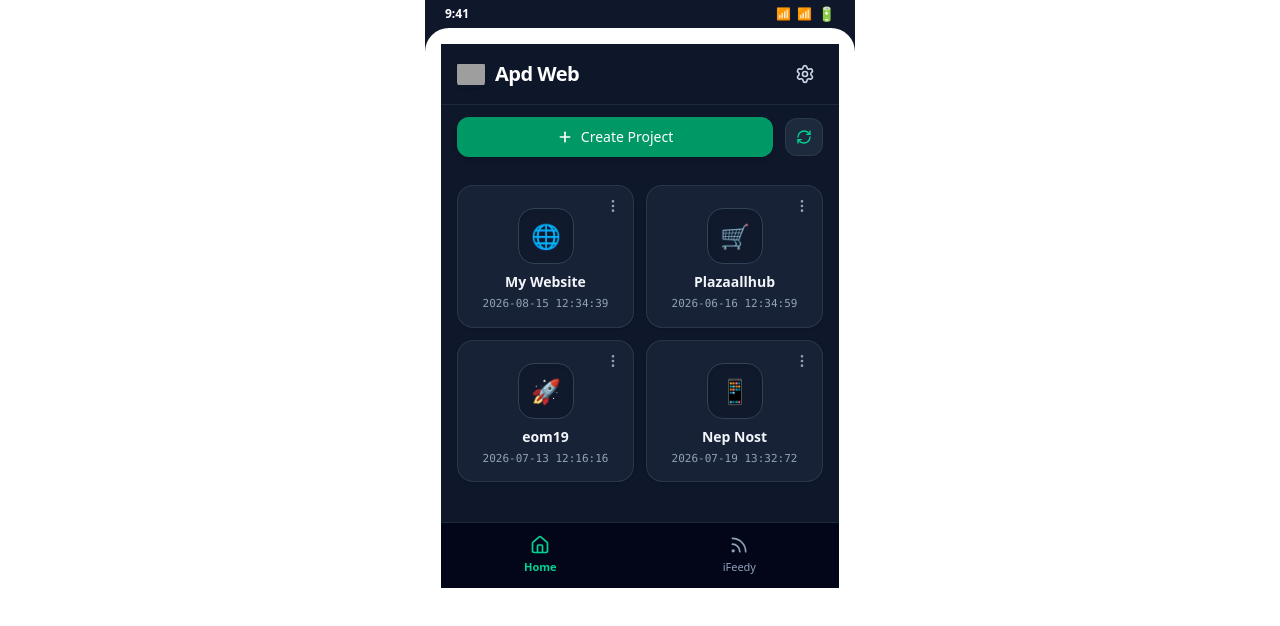
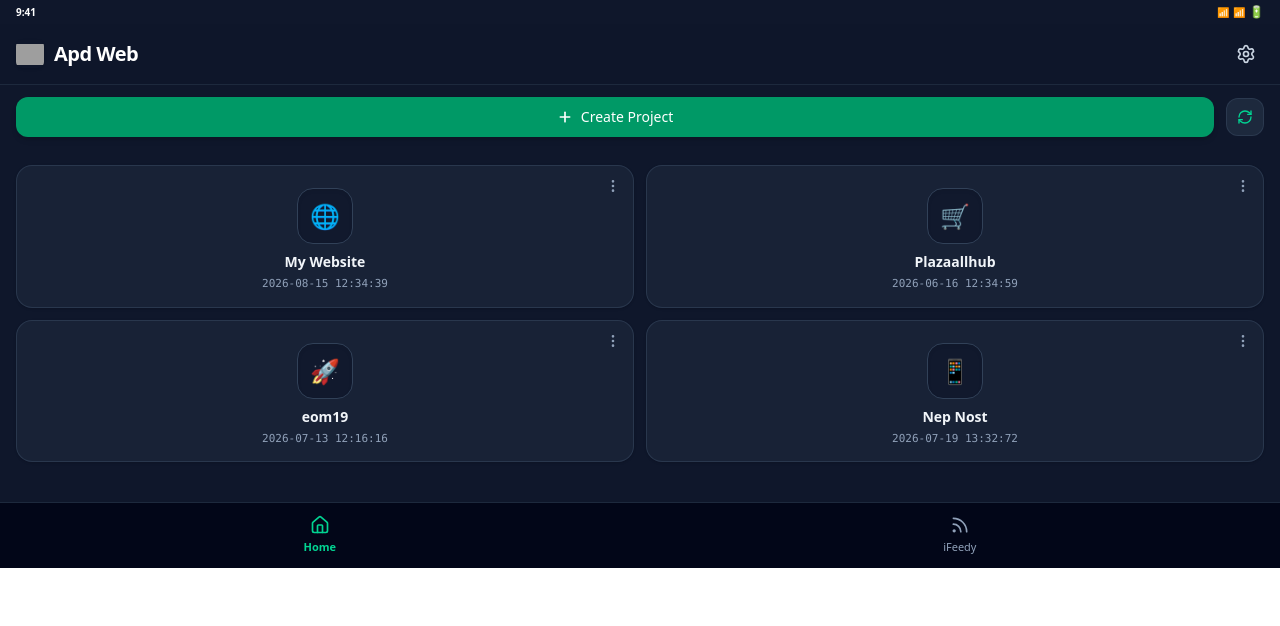
Before and after one commit to alexaidevloper-svg/Apdweb, a React (Vite) app: page / in a window 1280 px wide. Shown: the top 626 px of the page. Built offline with nearby package versions, Linux system fonts and the light colour scheme; grey boxes are pictures that could not be loaded.

Commit message:
Update AndroidFrame.tsx

```diff
--- a/src/components/AndroidFrame.tsx
+++ b/src/components/AndroidFrame.tsx
@@ -7,28 +7,22 @@ interface AndroidFrameProps {
   isLandscape?: boolean;
 }
 
-export const AndroidFrame: React.FC<AndroidFrameProps> = ({
-  children,
-  onHomePress,
-  onBackPress,
-  isLandscape = false
-}) => {
+export const AndroidFrame: React.FC<AndroidFrameProps> = ({ children }) => {
   return (
-    <div className="w-full max-w-[430px] mx-auto min-h-screen overflow-hidden bg-slate-900">
+    <div className="w-full min-h-screen bg-slate-900 flex flex-col">
       {/* स्टेटस बार */}
-      <div className="w-full h-7 bg-slate-900 flex items-center justify-between px-5 text-white text-xs">
+      <div className="w-full h-6 bg-slate-900 flex items-center justify-between px-4 text-white text-[10px] flex-shrink-0">
         <span className="font-semibold">9:41</span>
-        <div className="flex gap-1.5 items-center">
+        <div className="flex gap-1 items-center">
           <span>📶</span>
           <span>📶</span>
-          <span className="text-sm">🔋</span>
+          <span className="text-xs">🔋</span>
         </div>
       </div>
 
-      <main className="w-full h-[calc(100vh-28px)] overflow-hidden bg-white rounded-t-3xl">
-        <div className="w-full h-full overflow-y-auto px-4 py-4 pb-24">
-          {children}
-        </div>
+      {/* मुख्य कंटेंट - पूरी स्क्रीन */}
+      <main className="flex-1 w-full bg-white overflow-y-auto">
+        {children}
       </main>
     </div>
   );
```
